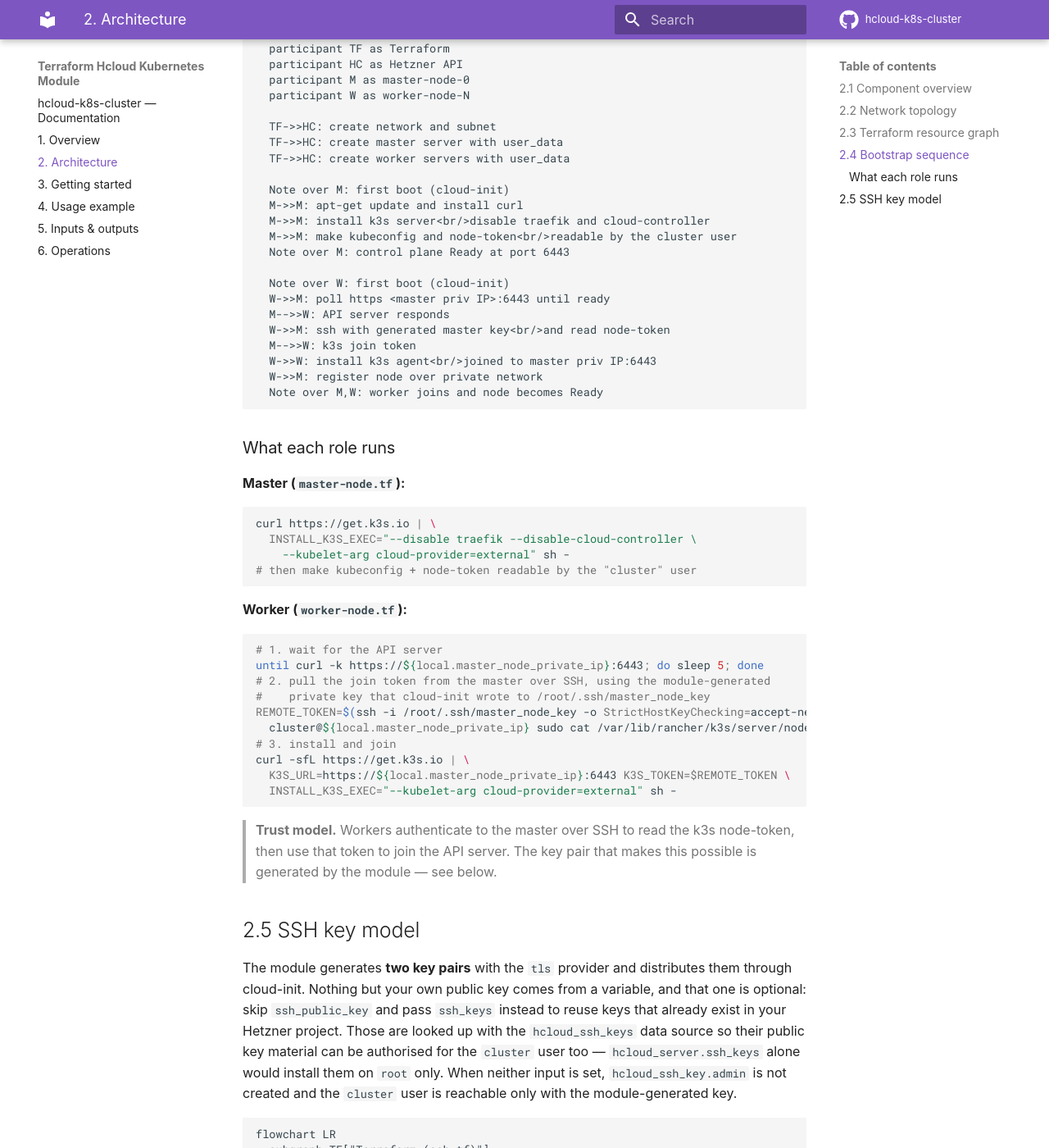
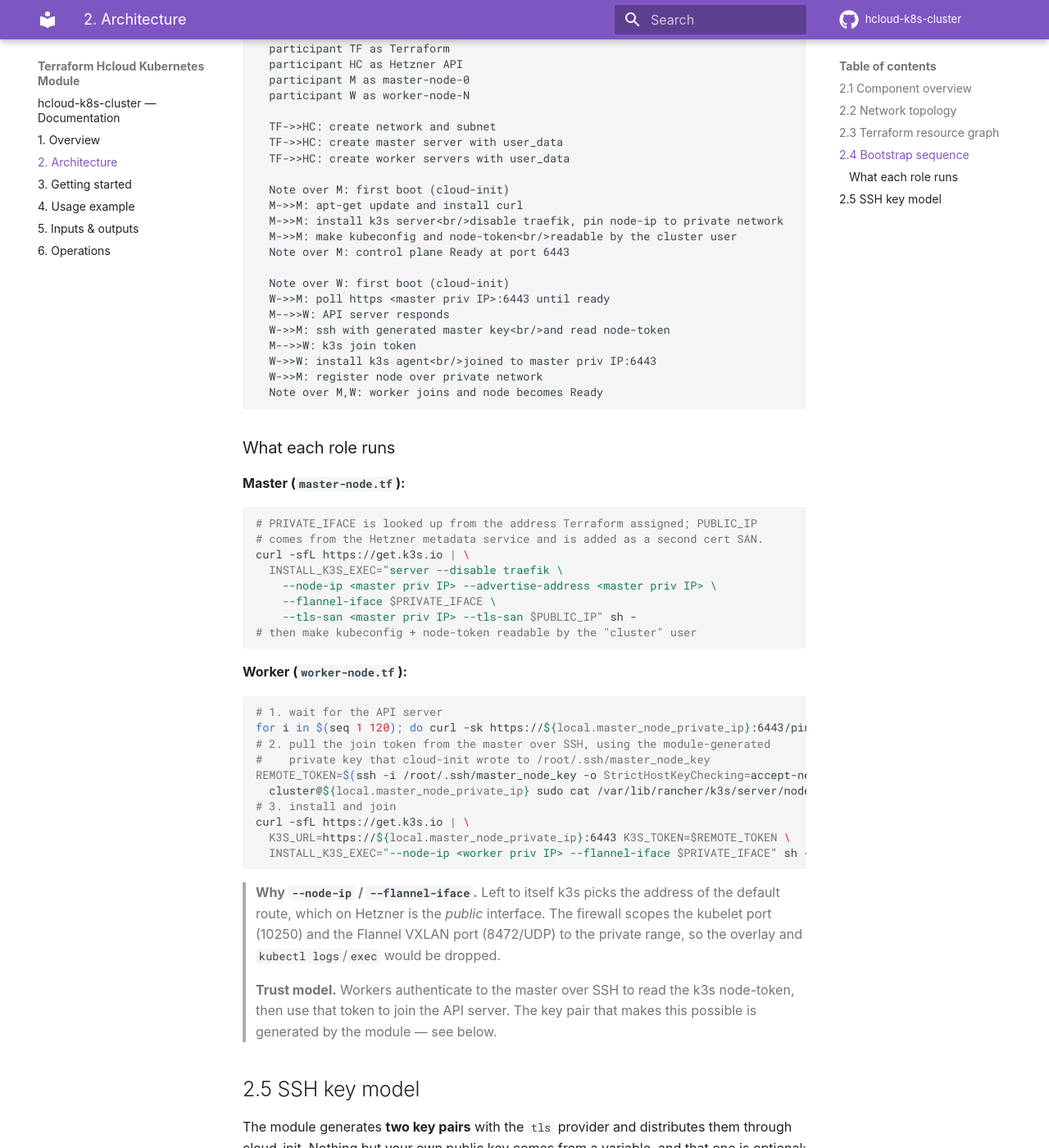
Before and after one commit to pawel150199/hcloud-k8s-cluster, an MkDocs documentation site: the page built from docs/02-architecture.md, in a window 1280 px wide and 1400 px high, scrolled down 2897 px. Shown: the whole window at 82% size. Built offline with MkDocs 1.6.1 and Material for MkDocs 9.7.7, drawn with Linux system fonts in a browser that asks for light colours; some web fonts are replaced; comment, search, counter and statistics services are not loaded; the version menu is left out.

````diff
--- a/docs/02-architecture.md
+++ b/docs/02-architecture.md
@@ -140,7 +140,7 @@ sequenceDiagram
 
   Note over M: first boot (cloud-init)
   M->>M: apt-get update and install curl
-  M->>M: install k3s server<br/>disable traefik and cloud-controller
+  M->>M: install k3s server<br/>disable traefik, pin node-ip to private network
   M->>M: make kubeconfig and node-token<br/>readable by the cluster user
   Note over M: control plane Ready at port 6443
 
@@ -159,9 +159,13 @@ sequenceDiagram
 **Master (`master-node.tf`):**
 
 ```bash
-curl https://get.k3s.io | \
-  INSTALL_K3S_EXEC="--disable traefik --disable-cloud-controller \
-    --kubelet-arg cloud-provider=external" sh -
+# PRIVATE_IFACE is looked up from the address Terraform assigned; PUBLIC_IP
+# comes from the Hetzner metadata service and is added as a second cert SAN.
+curl -sfL https://get.k3s.io | \
+  INSTALL_K3S_EXEC="server --disable traefik \
+    --node-ip <master priv IP> --advertise-address <master priv IP> \
+    --flannel-iface $PRIVATE_IFACE \
+    --tls-san <master priv IP> --tls-san $PUBLIC_IP" sh -
 # then make kubeconfig + node-token readable by the "cluster" user
 ```
 
@@ -169,7 +173,7 @@ curl https://get.k3s.io | \
 
 ```bash
 # 1. wait for the API server
-until curl -k https://${local.master_node_private_ip}:6443; do sleep 5; done
+for i in $(seq 1 120); do curl -sk https://${local.master_node_private_ip}:6443/ping && break; sleep 5; done
 # 2. pull the join token from the master over SSH, using the module-generated
 #    private key that cloud-init wrote to /root/.ssh/master_node_key
 REMOTE_TOKEN=$(ssh -i /root/.ssh/master_node_key -o StrictHostKeyChecking=accept-new \
@@ -177,8 +181,13 @@ REMOTE_TOKEN=$(ssh -i /root/.ssh/master_node_key -o StrictHostKeyChecking=accept
 # 3. install and join
 curl -sfL https://get.k3s.io | \
   K3S_URL=https://${local.master_node_private_ip}:6443 K3S_TOKEN=$REMOTE_TOKEN \
-  INSTALL_K3S_EXEC="--kubelet-arg cloud-provider=external" sh -
+  INSTALL_K3S_EXEC="--node-ip <worker priv IP> --flannel-iface $PRIVATE_IFACE" sh -
 ```
+
+> **Why `--node-ip` / `--flannel-iface`.** Left to itself k3s picks the address
+> of the default route, which on Hetzner is the *public* interface. The firewall
+> scopes the kubelet port (10250) and the Flannel VXLAN port (8472/UDP) to the
+> private range, so the overlay and `kubectl logs`/`exec` would be dropped.
 
 > **Trust model.** Workers authenticate to the master over SSH to read the k3s
 > node-token, then use that token to join the API server. The key pair that
````
Also changed, not shown: docs/01-overview.md (+7 -2 lines), docs/06-operations.md (+3 -3 lines), 3 other files.
